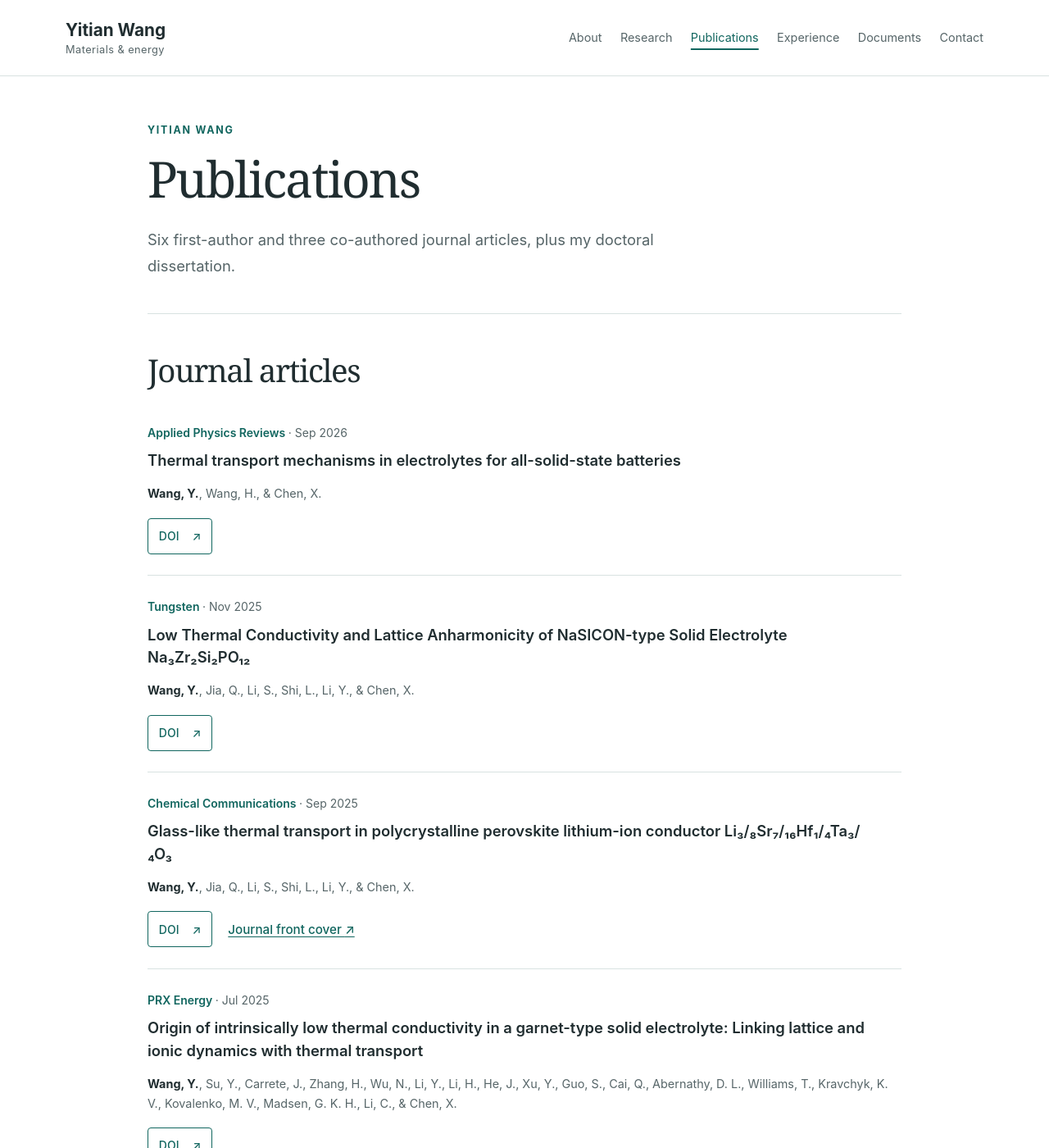
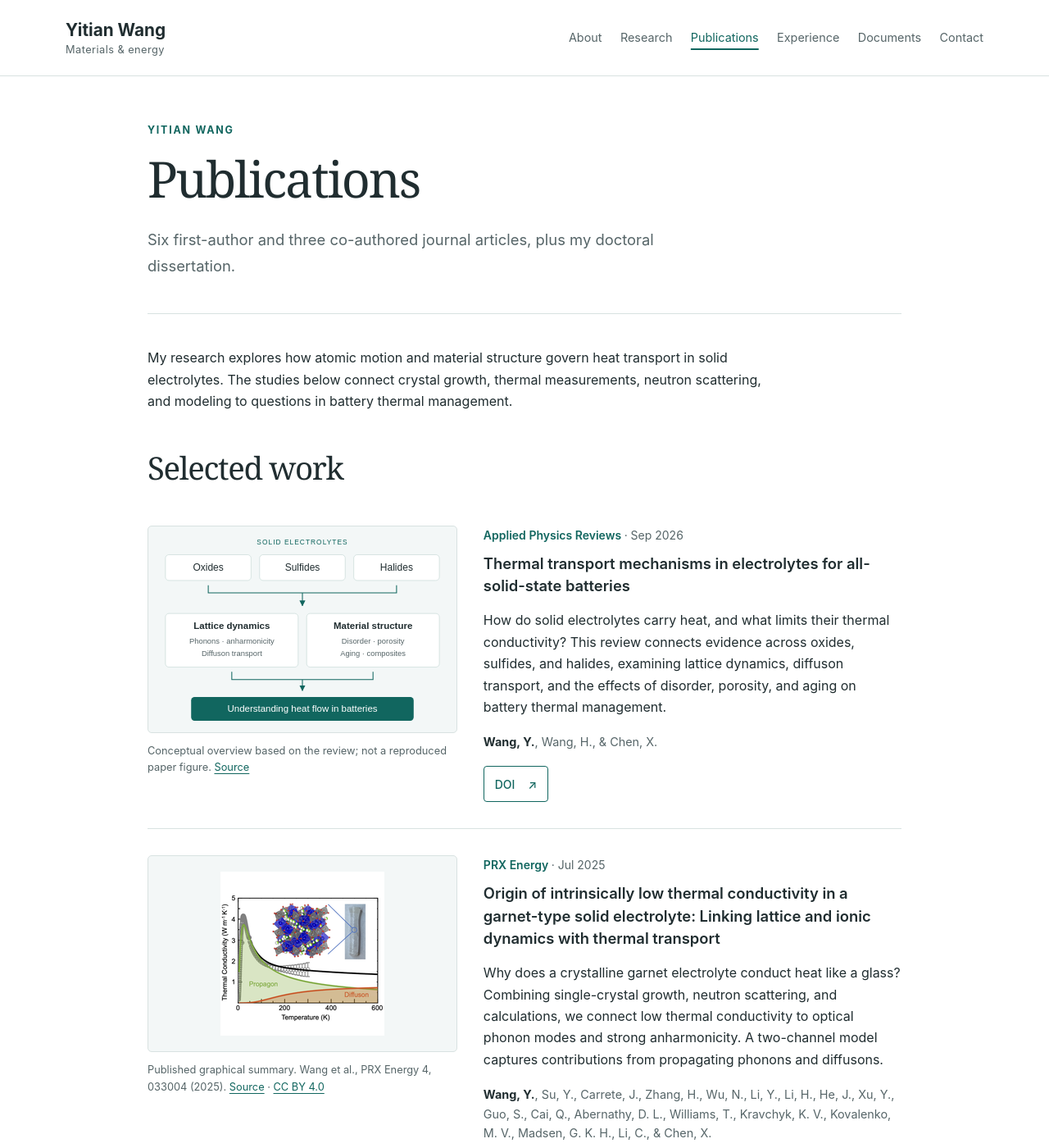
Before and after one commit to cosmotim/cosmotim.github.io, a Jekyll site: the page built from publications.md, in a window 1280 px wide and 1400 px high. Shown: the whole window at 82% size. Built offline with Jekyll 4.4.1, drawn with Linux system fonts in a browser that asks for light colours; some of the changed text lies outside the part shown.

Commit message:
Add illustrated introductions for three featured publications

```diff
--- a/_data/publications.json
+++ b/_data/publications.json
@@ -16,7 +16,13 @@
     "date": "Sep 2026",
     "authors": "**Wang, Y.**, Wang, H., & Chen, X.",
     "cover": null,
-    "selected": true
+    "selected": true,
+    "summary": "How do solid electrolytes carry heat, and what limits their thermal conductivity? This review connects evidence across oxides, sulfides, and halides, examining lattice dynamics, diffuson transport, and the effects of disorder, porosity, and aging on battery thermal management.",
+    "figure": "/assets/images/publications/electrolyte-thermal-transport.svg",
+    "figure_alt": "Conceptual overview connecting solid electrolyte families, lattice dynamics, and material structure with heat transport.",
+    "figure_caption": "Conceptual overview based on the review; not a reproduced paper figure.",
+    "figure_width": 720,
+    "figure_height": 480
   },
   {
     "title": "Low Thermal Conductivity and Lattice Anharmonicity of NaSICON-type Solid Electrolyte Na₃Zr₂Si₂PO₁₂",
@@ -43,7 +49,15 @@
     "date": "Jul 2025",
     "authors": "**Wang, Y.**, Su, Y., Carrete, J., Zhang, H., Wu, N., Li, Y., Li, H., He, J., Xu, Y., Guo, S., Cai, Q., Abernathy, D. L., Williams, T., Kravchyk, K. V., Kovalenko, M. V., Madsen, G. K. H., Li, C., & Chen, X.",
     "cover": null,
-    "selected": true
+    "selected": true,
+    "summary": "Why does a crystalline garnet electrolyte conduct heat like a glass? Combining single-crystal growth, neutron scattering, and calculations, we connect low thermal conductivity to optical phonon modes and strong anharmonicity. A two-channel model captures contributions from propagating phonons and diffusons.",
+    "figure": "/assets/images/publications/prx-energy-2025.png",
+    "figure_alt": "Published graphical summary showing LLZTO thermal conductivity and modeled propagon and diffuson contributions, with a crystal structure and sample photograph.",
+    "figure_caption": "Published graphical summary. Wang et al., PRX Energy 4, 033004 (2025).",
+    "figure_license": "CC BY 4.0",
+    "figure_license_url": "https://creativecommons.org/licenses/by/4.0/",
+    "figure_width": 200,
+    "figure_height": 200
   },
   {
     "title": "Enhanced magnon thermal transport in yttrium-doped spin ladder compounds Sr₁₄₋ₓYₓCu₂₄O₄₁",
@@ -61,7 +75,13 @@
     "date": "Jun 2024",
     "authors": "**Wang, Y.**, Li, S., Wu, N., Jia, Q., Hoke, T., Shi, L., Li, Y., & Chen, X.",
     "cover": null,
-    "selected": true
+    "selected": true,
+    "summary": "Thermal conductivity, expansion, and heat-capacity measurements reveal strong lattice anharmonicity in polycrystalline LLZTO. We also find that aging increases thermal conductivity at room temperature, highlighting how changes in a solid electrolyte can affect battery heat management.",
+    "figure": "/assets/images/publications/garnet-thermal-properties.svg",
+    "figure_alt": "Study summary: conductivity peaks near 50 K, a Grüneisen parameter of 1.63 at 300 K, and 70–80 percent higher conductivity in aged samples at 300 K.",
+    "figure_caption": "Summary diagram based on reported measurements; not a reproduced paper figure.",
+    "figure_width": 720,
+    "figure_height": 480
   },
   {
     "title": "Size-dependent magnon thermal transport in a nanostructured quantum magnet",
--- /dev/null
+++ b/_includes/publication-feature.html
@@ -0,0 +1,9 @@
+<div class="publication-feature">
+  <figure>
+    <a class="publication-figure-link" href="{{ include.paper.figure | relative_url }}" aria-label="View figure: {{ include.paper.title | escape }}">
+      <img src="{{ include.paper.figure | relative_url }}" alt="{{ include.paper.figure_alt | escape }}" width="{{ include.paper.figure_width }}" height="{{ include.paper.figure_height }}" loading="lazy"{% if include.paper.journal == 'PRX Energy' %} class="compact-figure"{% endif %}>
+    </a>
+    <figcaption>{{ include.paper.figure_caption }} <a href="{{ include.paper.doi }}">Source</a>{% if include.paper.figure_license %} · <a href="{{ include.paper.figure_license_url }}">{{ include.paper.figure_license }}</a>{% endif %}</figcaption>
+  </figure>
+  <div>{% include publication.html paper=include.paper full=true summary=true %}</div>
+</div>
--- a/_includes/publication.html
+++ b/_includes/publication.html
@@ -1,6 +1,7 @@
 <article class="publication">
   <div class="publication-meta">{{ include.paper.journal }} <span>· {{ include.paper.date }}</span></div>
   <h3>{{ include.paper.title }}</h3>
+  {% if include.summary and include.paper.summary %}<p class="publication-summary">{{ include.paper.summary }}</p>{% endif %}
   {% if include.full %}<div class="authors">{{ include.paper.authors | markdownify }}</div>{% endif %}
   <div class="button-row">{% if include.paper.doi %}<a class="button button-small" href="{{ include.paper.doi }}" aria-label="DOI: {{ include.paper.title | escape }}">DOI <span aria-hidden="true">↗</span></a>{% endif %}{% if include.paper.url %}<a class="button button-small" href="{{ include.paper.url | escape }}" aria-label="Read dissertation: {{ include.paper.title | escape }}">Read dissertation <span aria-hidden="true">↗</span></a>{% endif %}{% if include.paper.cover %}<a class="text-link" href="{{ include.paper.cover }}">Journal front cover <span aria-hidden="true">↗</span></a>{% endif %}</div>
 </article>
--- a/assets/css/custom.css
+++ b/assets/css/custom.css
@@ -67,6 +67,14 @@ nav a:hover, nav a[aria-current='page'] { color: var(--accent); text-decoration:
 .publication-meta .badge { display: inline-block; margin-left: .8rem; background: var(--surface); border: 1px solid var(--line); padding: .08rem .5rem; border-radius: 3px; color: var(--accent); font-size: .78rem; }
 .authors { color: var(--muted); font-size: .9rem; max-width: 58rem; }
 .authors strong { color: var(--ink); }
+.publication-feature { display: grid; grid-template-columns: minmax(0, 1fr) minmax(0, 1.35fr); gap: 2rem; align-items: start; padding-block: 2rem; border-bottom: 1px solid var(--line); }
+.publication-feature figure { margin: 0; min-width: 0; }
+.publication-figure-link { display: flex; align-items: center; justify-content: center; min-height: 240px; background: var(--surface); border: 1px solid var(--line); border-radius: 5px; overflow: hidden; }
+.publication-figure-link img { display: block; width: 100%; height: auto; }
+.publication-figure-link .compact-figure { width: 200px; max-width: 100%; margin-block: 1rem; }
+.publication-feature figcaption { color: var(--muted); font-size: .8rem; line-height: 1.6; margin-top: .75rem; }
+.publication-feature .publication { padding: 0; border: 0; }
+.publication-summary { color: var(--ink); }
 .document-buttons { margin-block: 1.5rem; }
 .document-buttons .button span { font-size: .75rem; letter-spacing: .03em; }
 .additional-document { margin-block: 2rem; padding-block: 1rem; border-top: 1px solid var(--line); border-bottom: 1px solid var(--line); }
@@ -101,6 +109,7 @@ th { background: var(--surface); }
   .hero { grid-template-columns: minmax(0, 1fr) 235px; gap: 2rem; }
 }
 @media (max-width: 700px) {
+  .publication-feature { grid-template-columns: 1fr; gap: 1.2rem; }
   html { scroll-padding-top: 10rem; }
   .container, .nav-shell { width: calc(100% - 2.5rem); }
   nav { flex-wrap: wrap; justify-content: flex-start; gap: .1rem 1.1rem; }
--- a/publications.md
+++ b/publications.md
@@ -3,9 +3,12 @@ title: Publications
 permalink: /publications/
 intro: Six first-author and three co-authored journal articles, plus my doctoral dissertation.
 ---
-<h2>Journal articles</h2>
+<p>My research explores how atomic motion and material structure govern heat transport in solid electrolytes. The studies below connect crystal growth, thermal measurements, neutron scattering, and modeling to questions in battery thermal management.</p>
+<h2>Selected work</h2>
+{% for paper in site.data.publications %}{% if paper.selected %}{% include publication-feature.html paper=paper %}{% endif %}{% endfor %}
+<h2>Other journal articles</h2>
 <div class="publication-list">
-{% for paper in site.data.publications %}{% if paper.doi %}{% include publication.html paper=paper full=true %}{% endif %}{% endfor %}
+{% for paper in site.data.publications %}{% if paper.doi %}{% unless paper.selected %}{% include publication.html paper=paper full=true %}{% endunless %}{% endif %}{% endfor %}
 </div>
 <h2>Doctoral dissertation</h2>
 {% for paper in site.data.publications %}{% unless paper.doi %}{% include publication.html paper=paper full=true %}{% endunless %}{% endfor %}
```
Also changed, not shown: assets/images/publications/electrolyte-thermal-transport.svg (added), assets/images/publications/garnet-thermal-properties.svg (added), assets/images/publications/prx-energy-2025.png (added).
